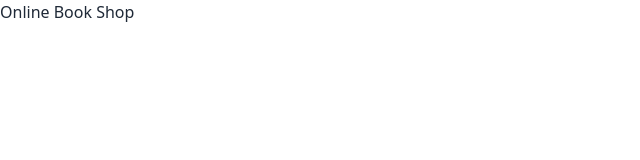
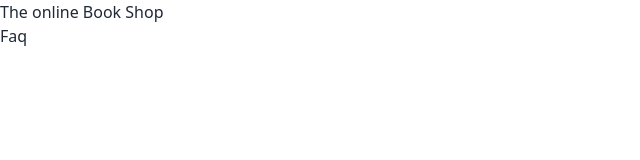
Before and after one commit to mejbaurrahman/book-house, a React (Vite) app: page /faq in a window 1280 px wide. Shown: the top 160 px of the page, without its empty margins (0-640 px from the left). Built offline with nearby package versions, Linux system fonts and the light colour scheme.

Commit message:
router-setup

```diff
--- a/package.json
+++ b/package.json
@@ -10,8 +10,10 @@
     "preview": "vite preview"
   },
   "dependencies": {
+    "axios": "^1.7.7",
     "react": "^18.3.1",
-    "react-dom": "^18.3.1"
+    "react-dom": "^18.3.1",
+    "react-router-dom": "^6.26.2"
   },
   "devDependencies": {
     "@eslint/js": "^9.9.0",
--- /dev/null
+++ b/src/layouts/Main.jsx
@@ -0,0 +1,10 @@
+import { Outlet } from "react-router-dom";
+
+export default function Main() {
+  return (
+    <div>
+      <h1>The online Book Shop</h1>
+      <Outlet />
+    </div>
+  );
+}
--- a/src/main.jsx
+++ b/src/main.jsx
@@ -1,10 +1,12 @@
-import { StrictMode } from 'react'
-import { createRoot } from 'react-dom/client'
-import App from './App.jsx'
-import './index.css'
+import { StrictMode } from "react";
+import { createRoot } from "react-dom/client";
+import App from "./App.jsx";
+import "./index.css";
+import { RouterProvider } from "react-router-dom";
+import router from "./routes/router.jsx";
 
-createRoot(document.getElementById('root')).render(
+createRoot(document.getElementById("root")).render(
   <StrictMode>
-    <App />
-  </StrictMode>,
-)
+    <RouterProvider router={router}></RouterProvider>
+  </StrictMode>
+);
--- /dev/null
+++ b/src/pages/Faq/Faq.jsx
@@ -0,0 +1,3 @@
+export default function Faq() {
+  return <div>Faq</div>;
+}
--- /dev/null
+++ b/src/pages/Home/Home/Home.jsx
@@ -0,0 +1,3 @@
+export default function Home() {
+  return <div>Home</div>;
+}
--- /dev/null
+++ b/src/routes/router.jsx
@@ -0,0 +1,23 @@
+import { createBrowserRouter } from "react-router-dom";
+import Home from "../pages/Home/Home/Home";
+import Main from "../layouts/Main";
+import Faq from "../pages/Faq/Faq";
+
+const router = createBrowserRouter([
+  {
+    path: "/",
+    element: <Main />,
+    children: [
+      {
+        path: "/",
+        element: <Home />,
+      },
+      {
+        path: "/faq",
+        element: <Faq />,
+      },
+    ],
+  },
+]);
+
+export default router;
```
Also changed, not shown: 1 other file (tests, documents, lock files or other folders).
